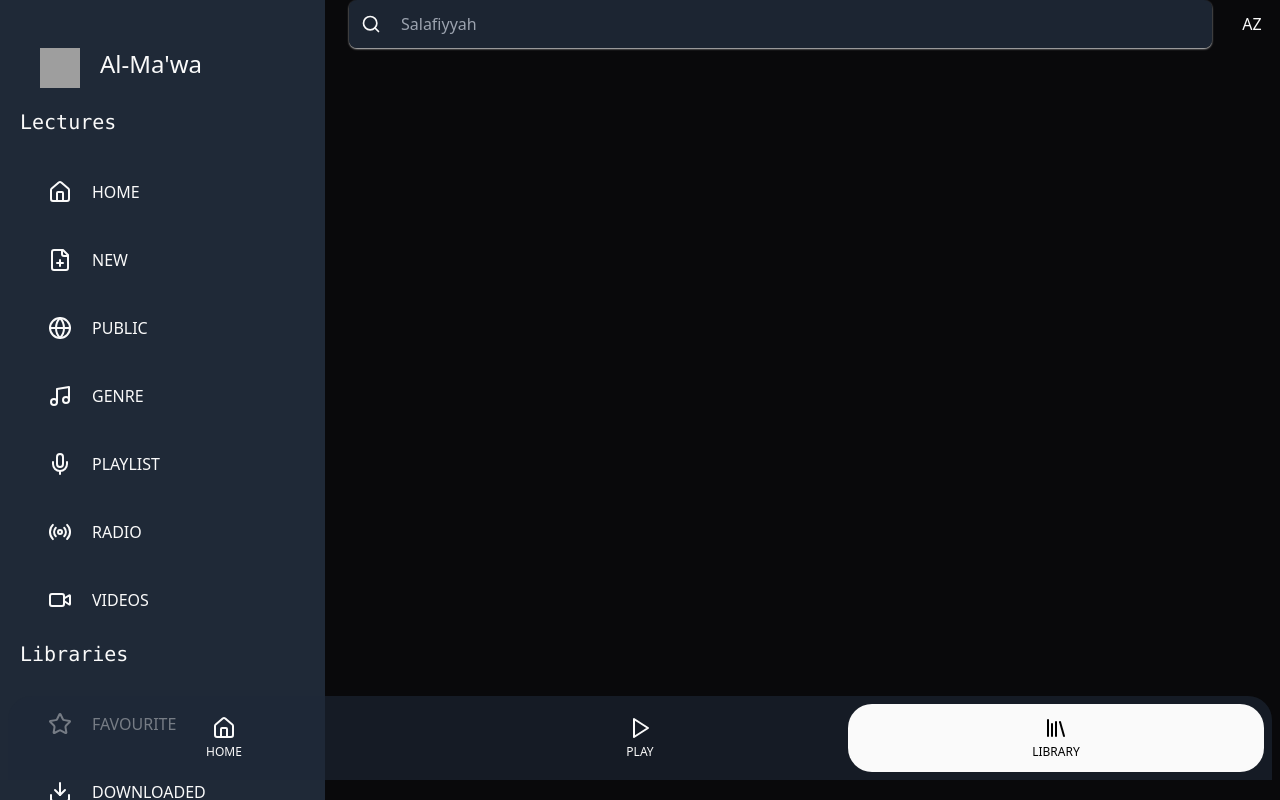
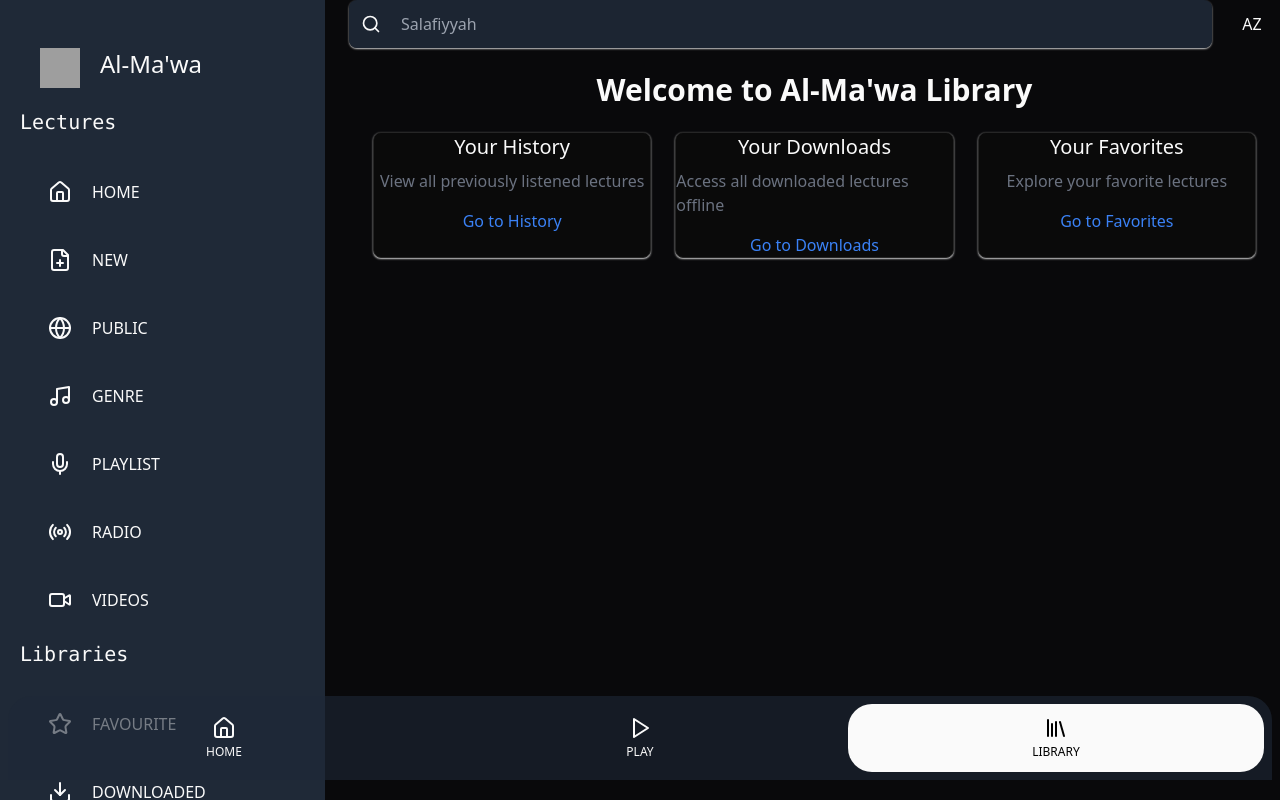
Before and after one commit to abuAbdur-rahman/my-scholars, a React (Vite) app: page /library in a window 1280 px wide. Built offline with nearby package versions, Linux system fonts and the light colour scheme; grey boxes are pictures that could not be loaded.

Commit message:
Library section

```diff
--- a/package.json
+++ b/package.json
@@ -15,6 +15,7 @@
     "@radix-ui/react-dialog": "^1.1.2",
     "@radix-ui/react-progress": "^1.1.0",
     "@radix-ui/react-slot": "^1.1.0",
+    "@radix-ui/react-tabs": "^1.1.1",
     "@shadcn/ui": "^0.0.4",
     "appwrite": "^16.0.2",
     "axios": "^1.7.7",
--- a/src/(root)/History.tsx
+++ b/src/(root)/History.tsx
@@ -1,9 +1,19 @@
-import React from 'react'
+import LectureCard from "@/components/LectureCatd";
+
+let lecturesData: Lecture[]
 
 const History = () => {
+
   return (
-    <div>History</div>
-  )
+    <div className='p-6'>
+      <h2 className='text-3xl font-semibold mb-4'>Your Listening History</h2>
+      <div className='space-y-4'>
+        {lecturesData.map((lecture) => (
+          <LectureCard key={lecture.id} lecture={lecture} />
+        ))}
+      </div>
+    </div>
+  );
 }
 
 export default History
--- /dev/null
+++ b/src/(root)/Libraries.tsx
@@ -0,0 +1,53 @@
+import { Link } from "react-router-dom";
+import { Card } from "@/components/ui/card"; // Using Shadcn for styling
+
+function Library() {
+  return (
+    <div className='flex flex-col p-6 space-y-6'>
+      <h1 className='text-3xl font-semibold text-center'>
+        Welcome to Al-Ma'wa Library
+      </h1>
+
+      <div className='grid grid-cols-1 sm:grid-cols-2 lg:grid-cols-3 gap-6'>
+        {/* History Section */}
+        <Card className='transition-shadow duration-300 hover:shadow-lg'>
+          <div className='flex flex-col items-center'>
+            <h3 className='text-xl font-medium'>Your History</h3>
+            <p className='text-gray-500 mt-2'>
+              View all previously listened lectures
+            </p>
+            <Link to='/history' className='mt-4 text-blue-500'>
+              Go to History
+            </Link>
+          </div>
+        </Card>
+
+        {/* Downloads Section */}
+        <Card className='transition-shadow duration-300 hover:shadow-lg'>
+          <div className='flex flex-col items-center'>
+            <h3 className='text-xl font-medium'>Your Downloads</h3>
+            <p className='text-gray-500 mt-2'>
+              Access all downloaded lectures offline
+            </p>
+            <Link to='/downloads' className='mt-4 text-blue-500'>
+              Go to Downloads
+            </Link>
+          </div>
+        </Card>
+
+        {/* Favorites Section */}
+        <Card className='transition-shadow duration-300 hover:shadow-lg'>
+          <div className='flex flex-col items-center'>
+            <h3 className='text-xl font-medium'>Your Favorites</h3>
+            <p className='text-gray-500 mt-2'>Explore your favorite lectures</p>
+            <Link to='/favorites' className='mt-4 text-blue-500'>
+              Go to Favorites
+            </Link>
+          </div>
+        </Card>
+      </div>
+    </div>
+  );
+}
+
+export default Library;
--- a/src/(root)/downloaded.tsx
+++ b/src/(root)/downloaded.tsx
@@ -1,8 +1,19 @@
-import React from 'react'
+import LectureCard from "@/components/LectureCatd"
+
+let lecturesData: Lecture[]
 
 const Downloaded = () => {
   return (
-    <div>downloaded</div>
+    <div>
+         <div className="p-6">
+      <h2 className="text-3xl font-semibold mb-4">Your Downloads</h2>
+      <div className="space-y-4">
+        {lecturesData.map((lecture) => (
+          <LectureCard key={lecture.id} lecture={lecture} />
+        ))}
+      </div>
+    </div>
+    </div>
   )
 }
 
--- a/src/(root)/favorite.tsx
+++ b/src/(root)/favorite.tsx
@@ -1,9 +1,18 @@
-import React from 'react'
+import LectureCard from '@/components/LectureCatd';
+
+let lecturesData: Lecture[]
 
 const Favorite = () => {
   return (
-    <div>favorite</div>
-  )
+    <div className='p-6'>
+      <h2 className='text-3xl font-semibold mb-4'>Your Favorite Lectures</h2>
+      <div className='space-y-4'>
+        {lecturesData.map((lecture) => (
+          <LectureCard key={lecture.id} lecture={lecture} />
+        ))}
+      </div>
+    </div>
+  );
 }
 
 export default Favorite
--- a/src/App.tsx
+++ b/src/App.tsx
@@ -19,6 +19,7 @@ import History from "./(root)/History";
 import Search from "./components/Search";
 import Nav from "./components/Nav";
 import BottomNav from "./components/BottomNav";
+import Library from "./(root)/Libraries";
 
 // Main App Component
 const App = () => {
@@ -62,6 +63,7 @@ const App = () => {
           <Route path="/favorite" element={<Favorite />} />
           <Route path="/downloaded" element={<Downloaded />} />
           <Route path="/history" element={<History />} />
+                    <Route path="/library" element={<Library />} />
         </Routes>
       </main>
 
--- /dev/null
+++ b/src/components/LectureCatd.tsx
@@ -0,0 +1,36 @@
+import { Link } from "react-router-dom";
+
+interface LectureCardProps {
+  lecture: Lecture;
+}
+
+const LectureCard: React.FC<LectureCardProps> = ({ lecture }) => {
+  return (
+    <div className='bg-white p-4 rounded-lg shadow-md hover:shadow-lg transition-shadow duration-300'>
+      <h4 className='text-xl font-semibold'>{lecture.lecture_title}</h4>
+      <p className='text-sm text-gray-500'>{lecture.lecturer_name}</p>
+      <p className='text-xs text-gray-400'>
+        Uploaded on: {lecture.date_uploaded}
+      </p>
+      <p className='mt-2 text-sm text-gray-700'>{lecture.description}</p>
+      <div className='flex flex-wrap mt-2'>
+        {lecture.tags.split(" ").map((tag, index) => (
+          <span
+            key={index}
+            className='text-xs bg-gray-200 rounded-full px-2 py-1 mr-2 mt-1'
+          >
+            {tag}
+          </span>
+        ))}
+      </div>
+      <Link
+        to={`/play/${lecture.id}`}
+        className='text-blue-500 mt-4 inline-block hover:underline'
+      >
+        Play Lecture
+      </Link>
+    </div>
+  );
+};
+
+export default LectureCard;
--- /dev/null
+++ b/src/components/ui/tabs.tsx
@@ -0,0 +1,53 @@
+import * as React from "react"
+import * as TabsPrimitive from "@radix-ui/react-tabs"
+
+import { cn } from "@/lib/utils"
+
+const Tabs = TabsPrimitive.Root
+
+const TabsList = React.forwardRef<
+  React.ElementRef<typeof TabsPrimitive.List>,
+  React.ComponentPropsWithoutRef<typeof TabsPrimitive.List>
+>(({ className, ...props }, ref) => (
+  <TabsPrimitive.List
+    ref={ref}
+    className={cn(
+      "inline-flex h-10 items-center justify-center rounded-md bg-neutral-100 p-1 text-neutral-500 dark:bg-neutral-800 dark:text-neutral-400",
+      className
+    )}
+    {...props}
+  />
+))
+TabsList.displayName = TabsPrimitive.List.displayName
+
+const TabsTrigger = React.forwardRef<
+  React.ElementRef<typeof TabsPrimitive.Trigger>,
+  React.ComponentPropsWithoutRef<typeof TabsPrimitive.Trigger>
+>(({ className, ...props }, ref) => (
+  <TabsPrimitive.Trigger
+    ref={ref}
+    className={cn(
+      "inline-flex items-center justify-center whitespace-nowrap rounded-sm px-3 py-1.5 text-sm font-medium ring-offset-white transition-all focus-visible:outline-none focus-visible:ring-2 focus-visible:ring-neutral-950 focus-visible:ring-offset-2 disabled:pointer-events-none disabled:opacity-50 data-[state=active]:bg-white data-[state=active]:text-neutral-950 data-[state=active]:shadow-sm dark:ring-offset-neutral-950 dark:focus-visible:ring-neutral-300 dark:data-[state=active]:bg-neutral-950 dark:data-[state=active]:text-neutral-50",
+      className
+    )}
+    {...props}
+  />
+))
+TabsTrigger.displayName = TabsPrimitive.Trigger.displayName
+
+const TabsContent = React.forwardRef<
+  React.ElementRef<typeof TabsPrimitive.Content>,
+  React.ComponentPropsWithoutRef<typeof TabsPrimitive.Content>
+>(({ className, ...props }, ref) => (
+  <TabsPrimitive.Content
+    ref={ref}
+    className={cn(
+      "mt-2 ring-offset-white focus-visible:outline-none focus-visible:ring-2 focus-visible:ring-neutral-950 focus-visible:ring-offset-2 dark:ring-offset-neutral-950 dark:focus-visible:ring-neutral-300",
+      className
+    )}
+    {...props}
+  />
+))
+TabsContent.displayName = TabsPrimitive.Content.displayName
+
+export { Tabs, TabsList, TabsTrigger, TabsContent }
--- a/src/db/Indexdb.ts
+++ b/src/db/Indexdb.ts
@@ -1,4 +1,10 @@
 import { openDB } from "idb";
+
+type audioData = {
+  id: string;
+  audioBlob: Blob;
+  metadata: Partial<Lecture>;
+}
 
 const dbName = "audioDownloadsDB";
 
@@ -12,11 +18,7 @@ export const initDB = async () => {
   });
 };
 
-export const saveAudio = async (audioData: {
-  id: string;
-  audioBlob: Blob;
-  metadata: Partial<Lecture>;
-}) => {
+const saveAudio = async (audioData: audioData) => {
   const db = await initDB();
   await db.put("audioStore", audioData);
 };
@@ -28,12 +30,12 @@ export const downloadAudio = async (url: string, id: string, metadata: object) =
     await saveAudio({ id, audioBlob, metadata });
 };
 
-export const getAudio = async (id: string) => {
+export const getAudio = async (id: string) : Promise<audioData> => {
   const db = await initDB();
   return await db.get("audioStore", id);
 };
 
-export const getAllAudios = async () => {
+export const getAllAudios = async (): Promise<audioData[]> => {
   const db = await initDB();
   return await db.getAll("audioStore");
 };
--- /dev/null
+++ b/src/db/historyDB.ts
@@ -0,0 +1,24 @@
+import { openDB } from "idb";
+
+export const initDB = async () => {
+  return await openDB("historyDB", 1, {
+    upgrade(db) {
+      if (!db.objectStoreNames.contains("historyStore")) {
+        db.createObjectStore("historyStore", { autoIncrement: true });
+      }
+    },
+  });
+};
+
+export const saveHistory = async (historyData: {
+  id: string;
+  data: Lecture;
+}) => {
+  const db = await initDB();
+  await db.add("historyStore", historyData);
+};
+
+export const getHistory = async (): Promise<Lecture[]> => {
+  const db = await initDB();
+  return await db.getAll("historyStore");
+};
--- a/tailwind.config.js
+++ b/tailwind.config.js
@@ -1,3 +1,4 @@
+
 /** @type {import('tailwindcss').Config} */
 export default {
   darkMode: ["class"],
```
Also changed, not shown: 2 other files (tests, documents, lock files or other folders).
